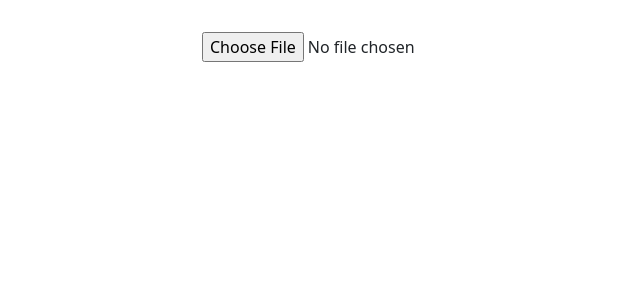
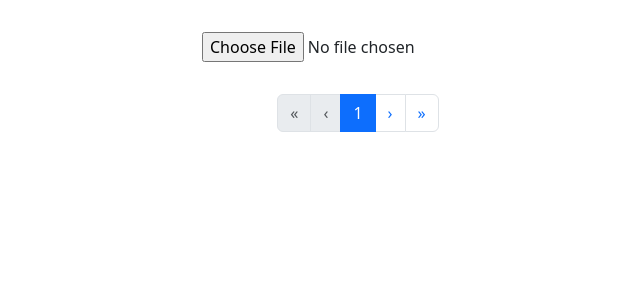
Before and after one commit to bhowmik94/data-explorer, a React app: page / in a window 1280 px wide. Shown: the top 300 px of the page, without its empty margins (282-922 px from the left). Built offline with nearby package versions, Linux system fonts and the light colour scheme; the HTML template or start-up script is replaced by a standard one.

Commit message:
added CSV parser and custom pagination logic

```diff
--- a/package.json
+++ b/package.json
@@ -11,6 +11,7 @@
   },
   "dependencies": {
     "bootstrap": "^5.3.8",
+    "papaparse": "^5.5.3",
     "react": "^19.2.0",
     "react-bootstrap": "^2.10.10",
     "react-dom": "^19.2.0",
@@ -19,6 +20,7 @@
   "devDependencies": {
     "@eslint/js": "^9.39.1",
     "@types/node": "^24.10.1",
+    "@types/papaparse": "^5.5.2",
     "@types/react": "^19.2.5",
     "@types/react-dom": "^19.2.3",
     "@vitejs/plugin-react": "^5.1.1",
--- a/src/components/DataTable.tsx
+++ b/src/components/DataTable.tsx
@@ -2,6 +2,9 @@ import { Table } from "react-bootstrap";
 import type { NormalizedRow } from "../dtos/utils";
 import type { SortOrder, tableSort } from "../dtos/dashboard";
 import { FaCaretUp, FaCaretDown } from "react-icons/fa6";
+import { useState } from "react";
+import "../styles/dataTable.css";
+import Pagination from "react-bootstrap/Pagination";
 
 type DataTableProps = {
   rows: NormalizedRow[];
@@ -9,7 +12,7 @@ type DataTableProps = {
   sortColumn: tableSort["column"];
   sortDirection: tableSort["order"];
   onSort: (column: string, direction: SortOrder) => void;
-}
+};
 
 export default function DataTable({
   rows,
@@ -18,12 +21,48 @@ export default function DataTable({
   sortDirection,
   onSort,
 }: DataTableProps) {
+  const [currentPage, setCurrentPage] = useState(1);
+  const [pageSize, setPageSize] = useState(25);
+
+  const startIndex = (currentPage - 1) * pageSize;
+  const endIndex = pageSize * currentPage;
+
+  const currentRows = rows.slice(startIndex, endIndex);
+  const totalPages = Math.ceil(rows.length / pageSize);
+
+  const windowSize = 2;
+  const start = Math.max(2, currentPage - windowSize);
+  const end = Math.min(totalPages - 1, currentPage + windowSize);
+
+  const handlePagination = function (direction: string) {
+    setCurrentPage((prevPage) => {
+      switch (direction) {
+        case "next":
+          return Math.min(prevPage + 1, totalPages);
+
+        case "prev":
+          return Math.max(prevPage - 1, 1);
+
+        case "last":
+          return totalPages;
+
+        case "first":
+          return 1;
+
+        default:
+          return prevPage;
+      }
+    });
+  };
+
   return (
+    <>
       <Table bordered responsive>
         <thead>
           <tr>
             {rows.length != 0 && <th>#</th>}
-          {columns && columns.map((col) => (
+            {columns &&
+              columns.map((col) => (
                 <th key={col}>
                   <div className="th-content">
                     <span>{col} </span>
@@ -56,13 +95,14 @@ export default function DataTable({
           </tr>
         </thead>
         <tbody>
-        {rows.map((row, idx) => (
+          {currentRows.map((row, idx) => (
             <tr
               key={idx}
               className={row.missingCols.size > 0 ? "table-warning" : ""}
             >
               <td>{idx + 1}</td>
-            {columns && columns.map((col) => (
+              {columns &&
+                columns.map((col) => (
                   <td
                     key={col}
                     className={row.missingCols.has(col) ? "empty-cell" : ""}
@@ -74,5 +114,58 @@ export default function DataTable({
           ))}
         </tbody>
       </Table>
+      <Pagination className="justify-content-center mt-3">
+        <Pagination.First
+          disabled={currentPage === 1}
+          onClick={() => handlePagination("first")}
+        />
+        <Pagination.Prev
+          disabled={currentPage === 1}
+          onClick={() => handlePagination("prev")}
+        />
+
+        <Pagination.Item
+          active={currentPage === 1}
+          onClick={() => setCurrentPage(1)}
+        >
+          1
+        </Pagination.Item>
+
+        {start > 2 && <Pagination.Ellipsis disabled />}
+
+        {Array.from({ length: end - start + 1 }, (_, i) => {
+          const page = start + i;
+          return (
+            <Pagination.Item
+              key={page}
+              active={page === currentPage}
+              onClick={() => setCurrentPage(page)}
+            >
+              {page}
+            </Pagination.Item>
+          );
+        })}
+
+        {end < totalPages - 1 && <Pagination.Ellipsis disabled />}
+
+        {totalPages > 1 && (
+          <Pagination.Item
+            active={currentPage === totalPages}
+            onClick={() => setCurrentPage(totalPages)}
+          >
+            {totalPages}
+          </Pagination.Item>
+        )}
+
+        <Pagination.Next
+          disabled={currentPage === totalPages}
+          onClick={() => handlePagination("next")}
+        />
+        <Pagination.Last
+          disabled={currentPage === totalPages}
+          onClick={() => handlePagination("last")}
+        />
+      </Pagination>
+    </>
   );
 }
--- a/src/components/FileUpload.tsx
+++ b/src/components/FileUpload.tsx
@@ -1,32 +1,66 @@
 import type { ChangeEvent } from "react";
 import { validateJSON } from "../utils/validation";
+import Papa from "papaparse";
 
 type FileUploadProps = {
   onDataParsed: (data: Record<string, unknown>[]) => void;
 };
 
 export default function FileUpload({ onDataParsed }: FileUploadProps) {
-  const onFileChange = (e: ChangeEvent<HTMLInputElement>) => {
-    const file = e.target.files?.[0];
-    if (!file) return;
-    const reader = new FileReader();
+  const reader = new FileReader();
+
+  const handleJSON = function (file: File) {
     reader.onload = () => {
       try {
         const parsedJSON = JSON.parse(reader.result as string);
         const { valid, message } = validateJSON(parsedJSON);
-        console.log(parsedJSON)
+        console.log(parsedJSON);
         if (!valid) {
           alert(message);
           return;
         }
-        onDataParsed(parsedJSON)
+        onDataParsed(parsedJSON);
       } catch {
-        alert('There have been some problem uploading the file');
+        alert("There have been some problem uploading the file");
       }
     };
 
     reader.readAsText(file);
   };
 
+  const handleCSV = function (file: File) {
+    Papa.parse(file, {
+      header: true,
+      skipEmptyLines: true,
+      complete: (results) => {
+        const parsedData = results.data as Record<string, unknown>[];
+        console.log("Parsed CSV Data:", parsedData);
+        onDataParsed(parsedData);
+      },
+      error: (error) => {
+        console.error("Error parsing CSV:", error);
+        alert("There was a problem uploading the CSV file");
+      },
+    });
+  };
+
+  const onFileChange = (e: ChangeEvent<HTMLInputElement>) => {
+    const file = e.target.files?.[0];
+    if (!file) return;
+
+    const fileName = file.name.toLowerCase();
+    const fileType = file.type;
+
+    if (fileType === "application/json" || fileName.endsWith(".json"))
+      handleJSON(file);
+    else if (fileType === "text/csv" || fileName.endsWith(".csv"))
+      handleCSV(file);
+    else {
+      alert("Unsupported file type! Please upload a JSON or CSV file.");
+      // Clear the input
+      e.target.value = "";
+    }
+  };
+
   return <input type="file" onChange={onFileChange} />;
 }
--- /dev/null
+++ b/src/styles/dataTable.css
@@ -0,0 +1,10 @@
+.table-pagination {
+  display: flex;
+  justify-content: end;
+  align-items: center;
+  gap: 4px;
+}
+
+.table-pagination p {
+    margin: 0;
+}
```
Also changed, not shown: 1 other file (tests, documents, lock files or other folders). Lines whose indentation alone changed are shown as unchanged.
